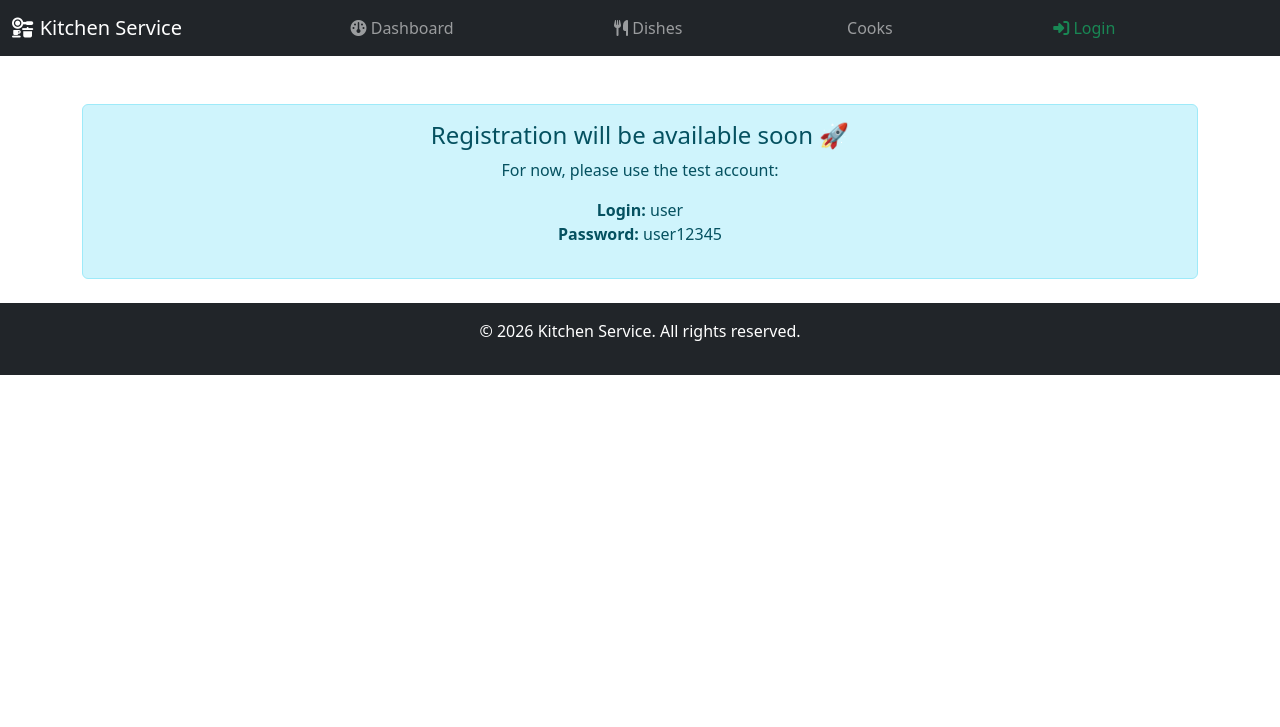
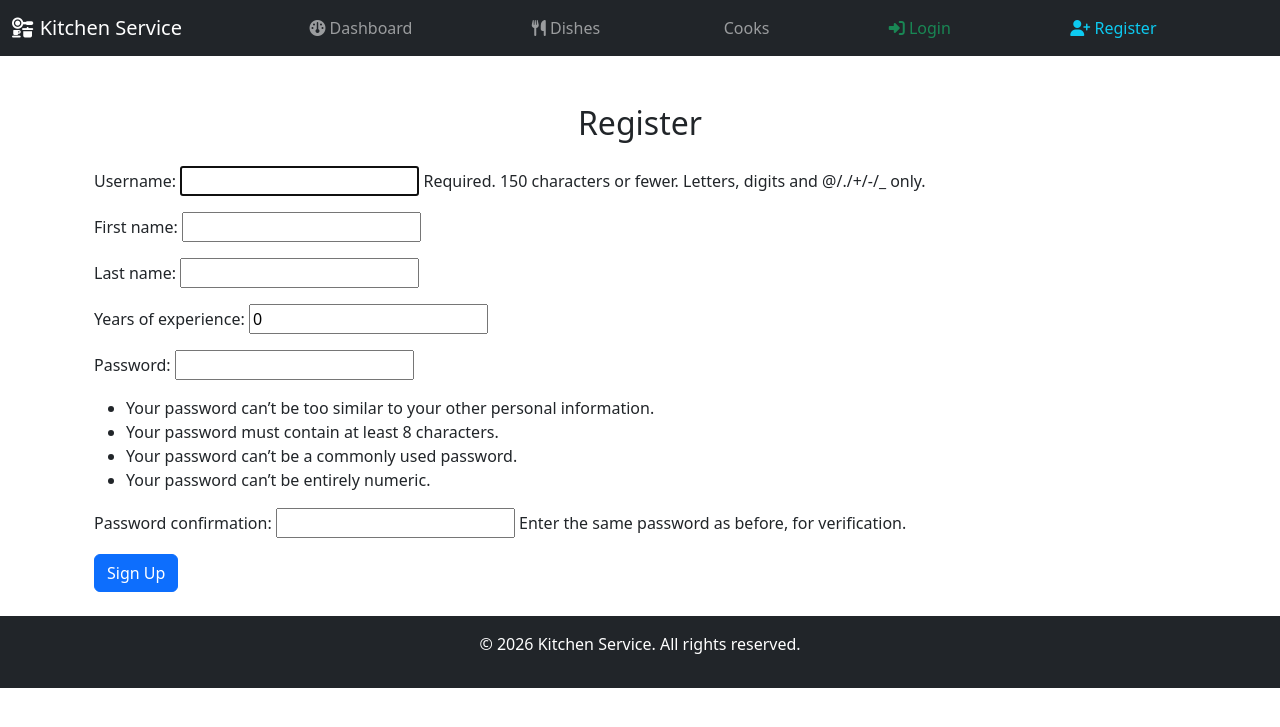
Before and after one commit to ihor-seven/restaurant-kitchen-service, a Django app: page /register/ in a window 1280 px wide. Shown: the top 727 px of the page. Run offline with Django 5.2, Linux system fonts and the light colour scheme.

Commit message:
Add CookCreationForm and registration view

```diff
--- /dev/null
+++ b/kitchen/forms.py
@@ -0,0 +1,16 @@
+from django.contrib.auth.forms import UserCreationForm
+from .models import Cook
+
+
+class CookCreationForm(UserCreationForm):
+    class Meta(UserCreationForm.Meta):
+        model = Cook
+        fields = UserCreationForm.Meta.fields + (
+            "first_name",
+            "last_name",
+            "years_of_experience"
+        )
+
+    def __init__(self, *args, **kwargs):
+        super().__init__(*args, **kwargs)
+        self.fields["years_of_experience"].required = False
--- a/kitchen/urls.py
+++ b/kitchen/urls.py
@@ -1,18 +1,13 @@
 from django.urls import path
-from django.views.generic import TemplateView
 
 from kitchen import views
-
+from kitchen.views import RegisterView
 
 app_name = "kitchen"
 
 urlpatterns = [
     path("", views.index, name="index"),
-    path(
-        "register/",
-        TemplateView.as_view(template_name="registration/register.html"),
-        name="register"
-         ),
+    path("register/", RegisterView.as_view(), name="register"),
     path("dishes/", views.DishListView.as_view(), name="dish-list"),
     path(
         "dishes/<int:pk>/",
--- a/kitchen/views.py
+++ b/kitchen/views.py
@@ -5,8 +5,8 @@ from django.urls import reverse_lazy
 from kitchen.models import Dish, Cook, DishType
 from django.shortcuts import render
 from django.db.models import Avg
-from django.contrib.auth.forms import UserCreationForm
 from django.views import generic
+from .forms import CookCreationForm
 
 
 def index(request):
@@ -19,9 +19,9 @@ def index(request):
 
 
 class RegisterView(generic.CreateView):
-    form_class = UserCreationForm
+    form_class = CookCreationForm
     template_name = "registration/register.html"
-    success_url = reverse_lazy("login")
+    success_url = reverse_lazy("kitchen:index")
 
 
 class DishListView(ListView):
--- a/templates/kitchen/index.html
+++ b/templates/kitchen/index.html
@@ -15,7 +15,7 @@
     <div class="col-md-4">
       <div class="card text-center">
         <div class="card-body">
-          <i class="fa-solid fa-user-chef fa-2x mb-2"></i>
+          <i class="fa-solid fa-user fa-2x mb-2"></i>
           <h5 class="card-title">Total Cooks</h5>
           <p class="card-text">{{ cook_count }}</p>
         </div>
--- a/templates/layouts/base.html
+++ b/templates/layouts/base.html
@@ -48,6 +48,12 @@
               <a class="nav-link text-success" href="{% url 'login' %}">
                 <i class="fa-solid fa-right-to-bracket"></i> Login
               </a>
+            </li>
+            <li class="nav-item">
+              <a class="nav-link text-info" href="{% url 'kitchen:register' %}">
+                <i class="fa-solid fa-user-plus"></i> Register
+              </a>
+            </li>
           {% endif %}
         </ul>
       </div>
--- a/templates/registration/register.html
+++ b/templates/registration/register.html
@@ -1,8 +1,11 @@
 {% extends "layouts/base.html" %}
 {% block content %}
-<div class="alert alert-info mt-5 text-center">
-  <h4>Registration will be available soon 🚀</h4>
-  <p>For now, please use the test account:</p>
-  <p><strong>Login:</strong> user<br><strong>Password:</strong> user12345</p>
+<div class="container mt-5">
+  <h2 class="text-center">Register</h2>
+  <form method="post" class="mt-4">
+    {% csrf_token %}
+    {{ form.as_p }}
+    <button type="submit" class="btn btn-primary">Sign Up</button>
+  </form>
 </div>
 {% endblock %}
```
